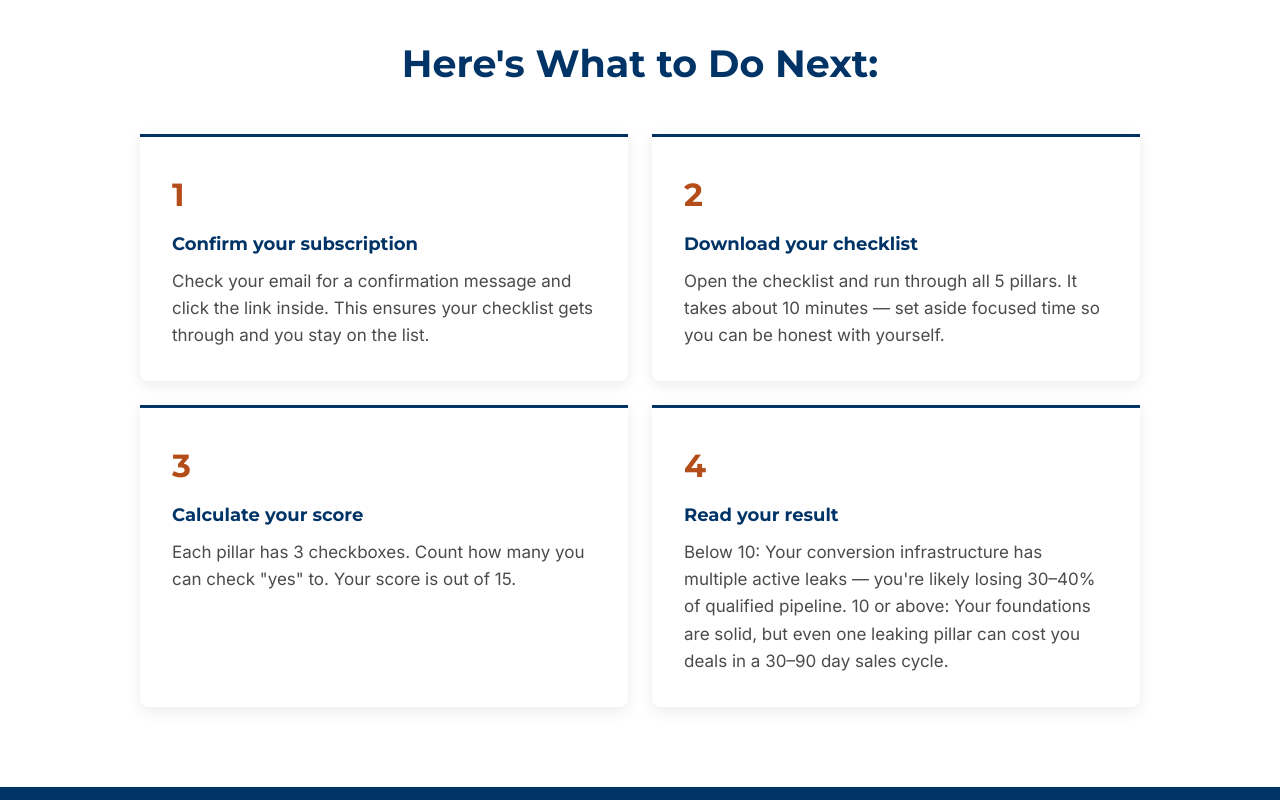
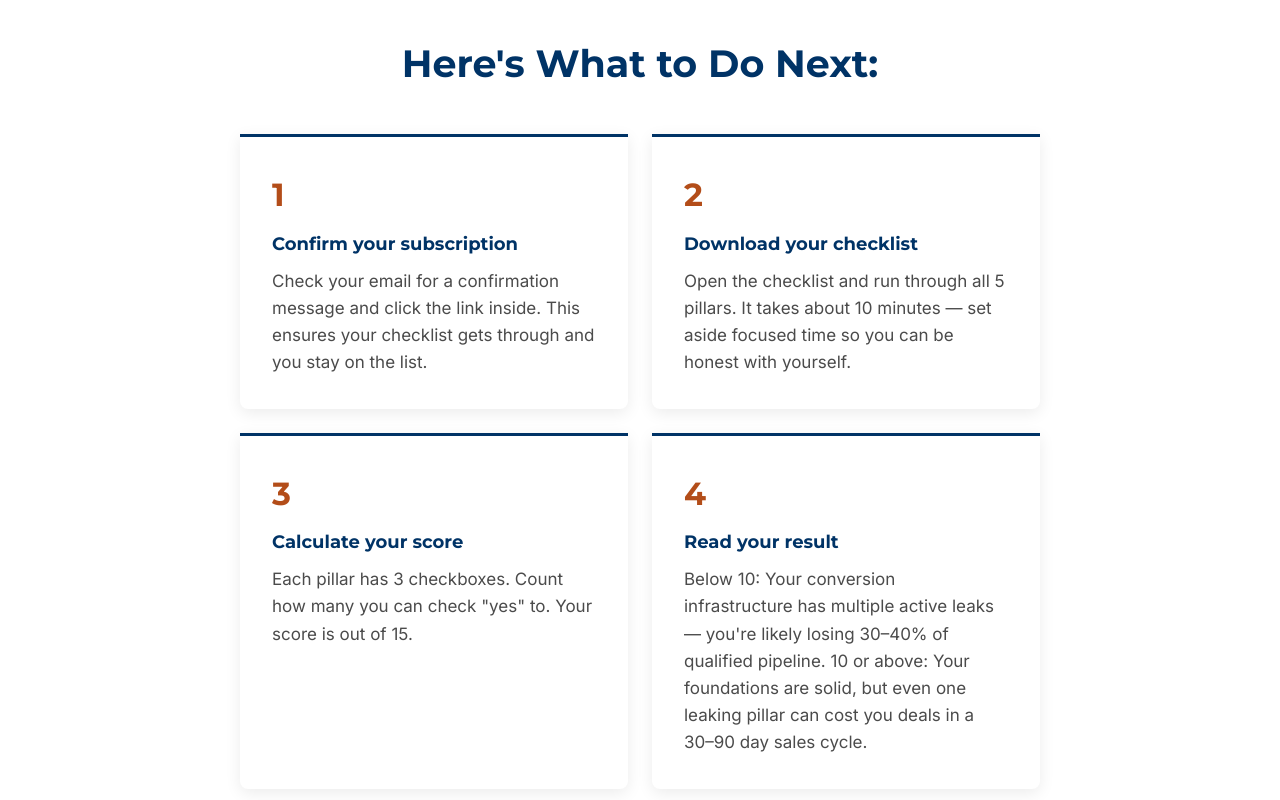
Before and after one commit to Homi011/iheoma-oparaugo, a Next.js app: page /thank-you in a window 1280 px wide. Shown: the part 460-1260 px from the top of the page. Built offline with nearby package versions, Linux system fonts and the light colour scheme.

Commit message:
Fix Thank You cards strict 2x2

```diff
--- a/app/thank-you/page.tsx
+++ b/app/thank-you/page.tsx
@@ -35,7 +35,7 @@ export default function ThankYou() {
           <h2 style={{ fontFamily: 'Montserrat, sans-serif', fontWeight: 700, fontSize: 'clamp(30px, 4vw, 38px)', color: '#003366', textAlign: 'center', marginBottom: '48px' }}>
             Here's What to Do Next:
           </h2>
-          <div style={{ display: 'grid', gridTemplateColumns: 'repeat(2, minmax(0, 1fr))', gap: '24px' }}>
+          <div style={{ display: 'grid', gridTemplateColumns: '1fr 1fr', gap: '24px', maxWidth: '800px', margin: '0 auto' }}>
             {[
               { n: '1', title: 'Confirm your subscription', body: 'Check your email for a confirmation message and click the link inside. This ensures your checklist gets through and you stay on the list.' },
               { n: '2', title: 'Download your checklist', body: 'Open the checklist and run through all 5 pillars. It takes about 10 minutes — set aside focused time so you can be honest with yourself.' },
```
